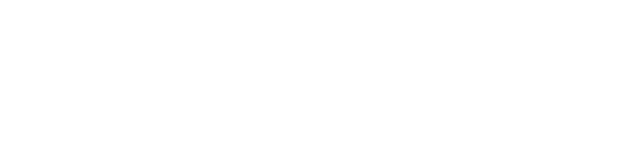
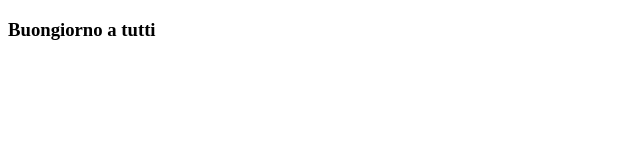
Before and after one commit to dariopalmesi/gitFlow, a plain HTML site: page index.html in a window 1280 px wide. Shown: the whole page, without its empty margins (0-640 px from the left). Drawn offline with Linux system fonts and the light colour scheme.

Commit message:
added h3

```diff
--- a/index.html
+++ b/index.html
@@ -8,7 +8,7 @@
 </head>
 
 <body>
-
+    <h3>Buongiorno a tutti</h3>
 </body>
 
 </html>
```
